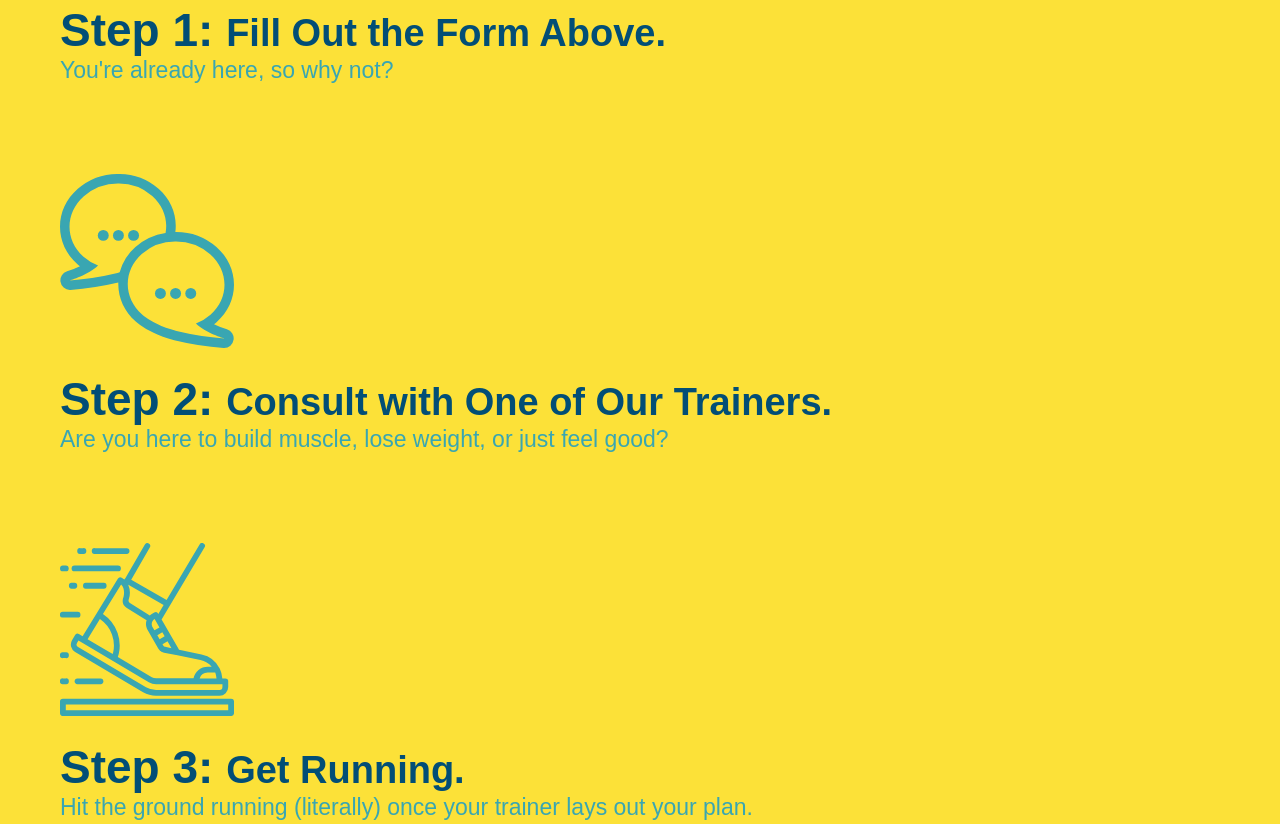
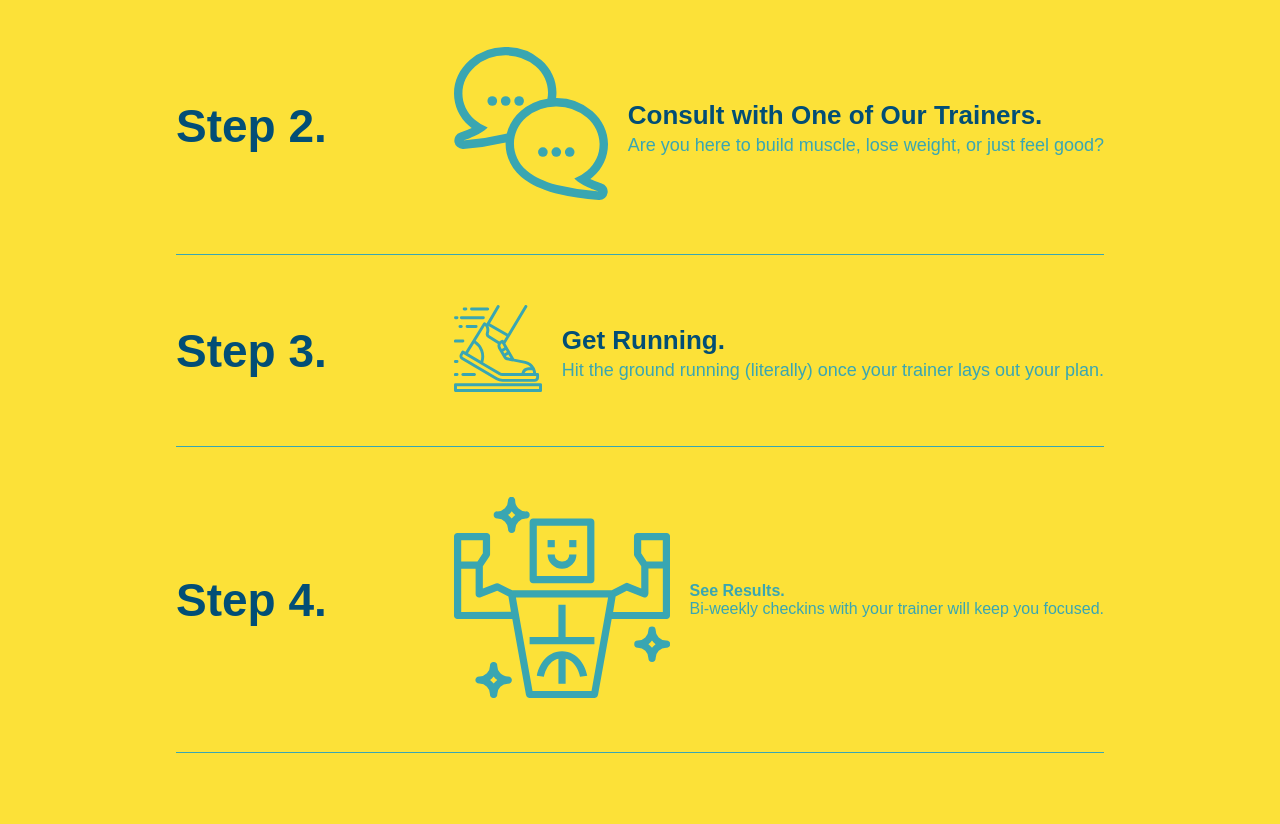
Before and after one commit to velazquez13/run-buddy, a plain HTML site: page index.html in a window 1280 px wide. Shown: the part 1636-2460 px from the top of the page. Drawn offline with Linux system fonts and the light colour scheme.

Commit message:
add flexbox to the steps

```diff
--- a/assets/css/style.css
+++ b/assets/css/style.css
@@ -145,30 +145,49 @@ section {
 }
 .secondary-border {
     border-color: #39a6b2;
-}.steps {
+}
+.step {
+    margin: 50px auto;
+    padding-bottom: 50px;
+    width: 80%;
+    border-bottom: 1px solid #39a6b2;
+    display: flex;
+    flex-wrap: wrap;
+    align-items: center;
+    justify-content: space-between;
+}
+.steps {
     background: #fce138;
 }
-.steps div {
-    margin-bottom: 80px;
-}
-.steps img {
-    width: 15%;
-    margin: 10px 0;
-}
-.steps h3 {
+.step h3 {
     color: #024e76;
     font-size: 46px;
-    margin-top: 10px;
+    flex: 1 30%;
 }
-.steps p {
+.step-text p {
     color: #39a6b2;
-    font-size: 23px;
+    font-size: 18px;
 }
-.steps span {
-    font-size: 38px;
+.step-text h4 {
+    font-size: 26px;
+    line-height: 1.5;
+    color: #024e76;
+    flex: 12;
+}
+.step-info {
+    flex: 2 70%;
+    display: flex;
+    flex-wrap: wrap;
+    align-items: center;
+}
+.step-img {
+    flex: 1 12%;
+    margin-right: 20px;
+}
+.step-img img {
+    max-width: 100%;
 }
 .trainers {
-
 }
 .trainer {
     width: 900px;
--- a/index.html
+++ b/index.html
@@ -86,10 +86,6 @@
       </div>
     </section>
     <!--end hero-->
-
-    <!-- hero/jumbotron -->
-    <section></section>
-
     <!-- "what we do" section-->
     <section id="what-we-do" class="intro">
       <div class="flex-row">
@@ -112,31 +108,56 @@
       <div class="flex-row">
       <h2 class="section-title secondary-border">What You Do</h2>
       </div>
-      <div>
-        <!-- insert this img element-->
+      <div class="step">
+        <h3>Step 1.</h3>
+        <div class="step-info">
+          <div class="step-img">
         <img src="./assets/images/step-1.svg" alt="" />
-        <h3>Step 1: <span>Fill Out the Form Above.</span></h3>
+      </div>
+      <div class="step-text">
+        <h4>Fill Out The Form Above</h4>
         <p>You're already here, so why not?</p>
       </div>
-      <div>
-        <img src="./assets/images/step-2.svg" alt="" />
-        <h3>Step 2: <span>Consult with One of Our Trainers.</span></h3>
+        </div>
+      </div>
+        <div class="step">
+        <h3>Step 2.</h3>
+        <div class="step-info">
+          <div class="step-img">
+            <img src="./assets/images/step-2.svg" alt="" />
+          </div>
+          <div class="step-text">
+          <h4>Consult with One of Our Trainers.</h4>
         <p>Are you here to build muscle, lose weight, or just feel good?</p>
       </div>
-
-      <div>
+        </div>
+        </div>
+      <div class="step">
+        <h3>Step 3.</h3>
+        <div class="step-info">
+          <div class="step-img">
         <img src="./assets/images/step-3.svg" alt="" />
-        <h3>Step 3: <span>Get Running.</span></h3>
+          </div>
+          <div class="step-text">
+        <h4>Get Running.</h4>
         <p>
           Hit the ground running (literally) once your trainer lays out your
           plan.
         </p>
       </div>
-
-      <div>
+        </div>
+      </div>
+      <div class="step">
+        <h3>Step 4.</h3>
+        <div class="step-info">
+          <div class="step-img">
         <img src="./assets/images/step-4.svg" alt="" />
-        <h3>Step 4: <span>See Results.</span></h3>
+          </div>
+          <div slot="step-text">
+        <h4>See Results.</h4>
         <p>Bi-weekly checkins with your trainer will keep you focused.</p>
+      </div>
+        </div>
       </div>
     </section>
 
```
